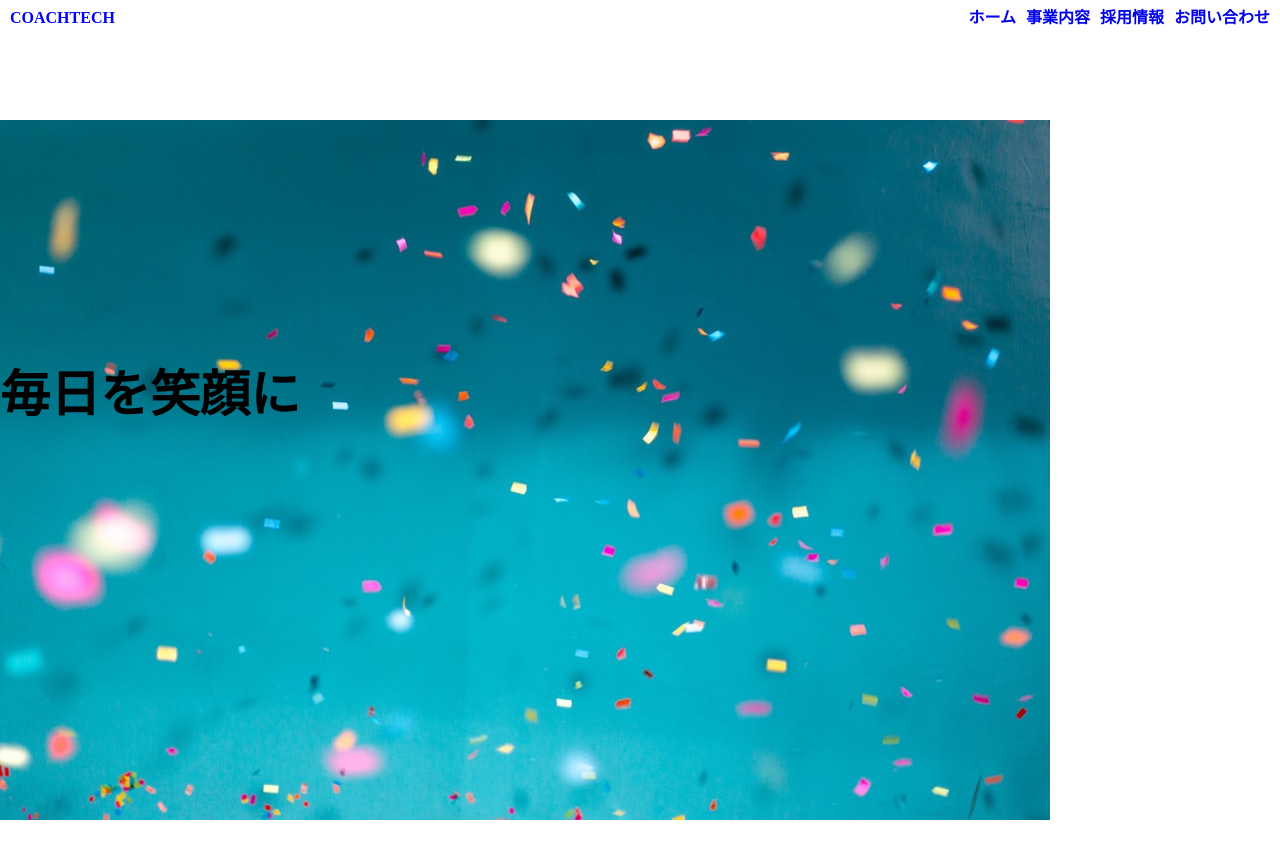
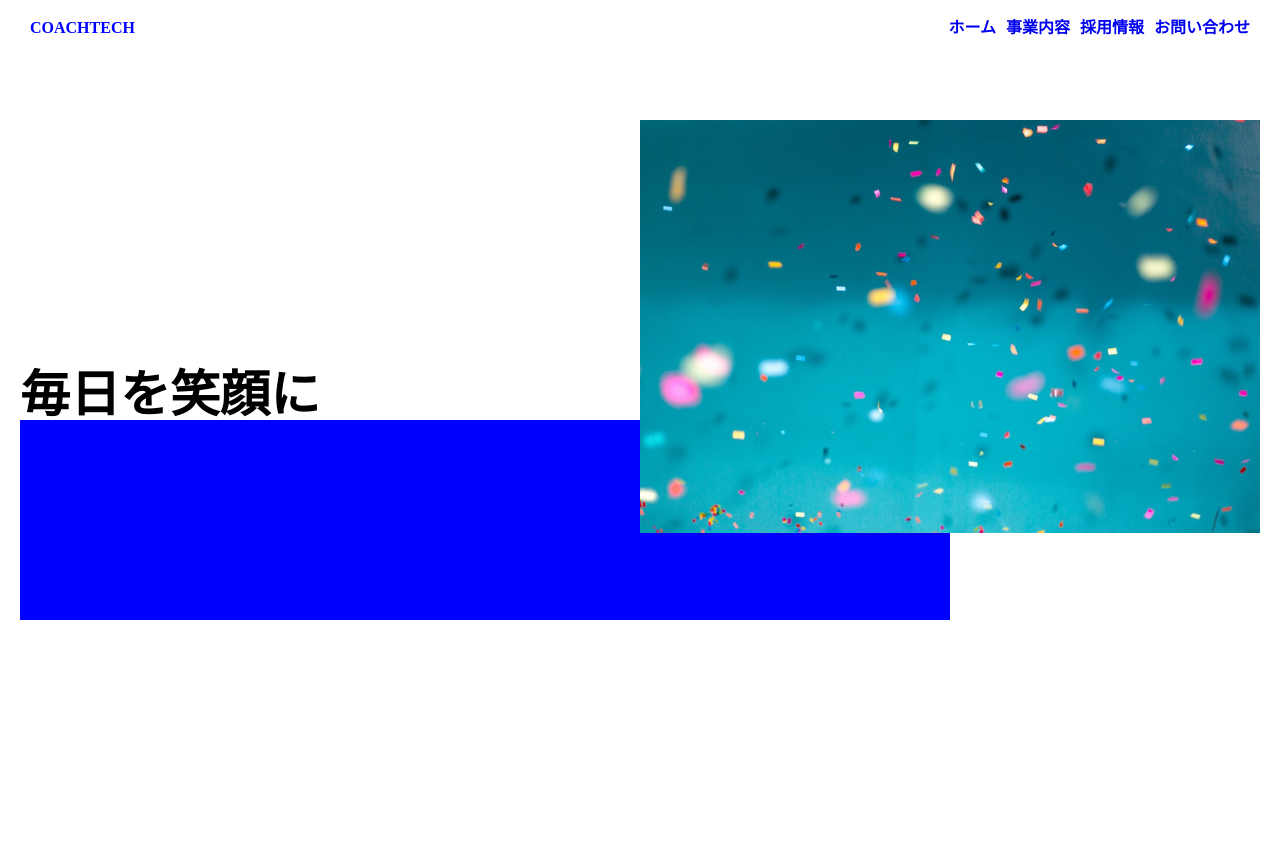
Before and after one commit to maenokoki/20230821_koki_maeno_css, a plain HTML site: page index.html in a window 1280 px wide. After the commit the page ends 800 px from the top, so only its background shows below. Drawn offline with Linux system fonts and the light colour scheme.

Commit message:
cssの採点

```diff
--- a/css/style.css
+++ b/css/style.css
@@ -1,12 +1,12 @@
 body {
-    width: ;
+    padding: 20px;
 }
 
 .header {
     height: 100px;
+    margin: 0px 10px;
     display: flex;
     justify-content: space-between;
-    padding: 10px 10px;
     font-weight: bold;
 }
 
@@ -33,6 +33,7 @@ li {
     display: inline-block;
     position: absolute;
     left: 50%;
+    z-index: 10;
 }
 
 .firstview h2 {
@@ -42,7 +43,11 @@ li {
 }
 
 .firstview__box {
-    width: 100%;
-    height: 30px;
-    color: blue;
+    width: 75%;
+    height: 200px;
+    background-color: blue;
+    display: inline-block;
+    position: absolute;
+    top: 60%;
+    z-index: 0;
 }
--- a/index.html
+++ b/index.html
@@ -21,7 +21,7 @@
     </header>
     <div class="firstview">
         <h2 class="firstview__title">毎日を笑顔に</h2>
-        <img class="firstview_img" src="img/firstview.jpeg">
+        <img class="firstview__img" src="img/firstview.jpeg">
         <div class="firstview__box"></div>
     </div>
 </body>
```
